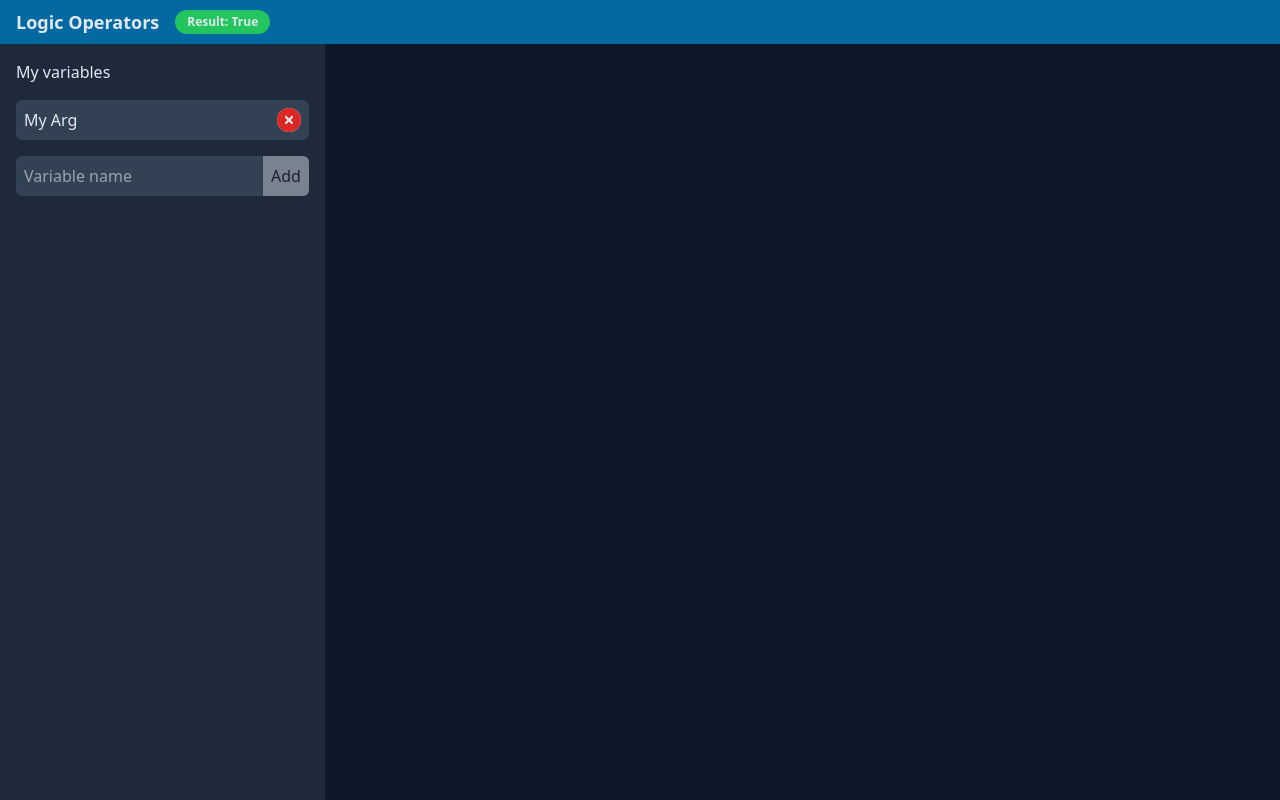
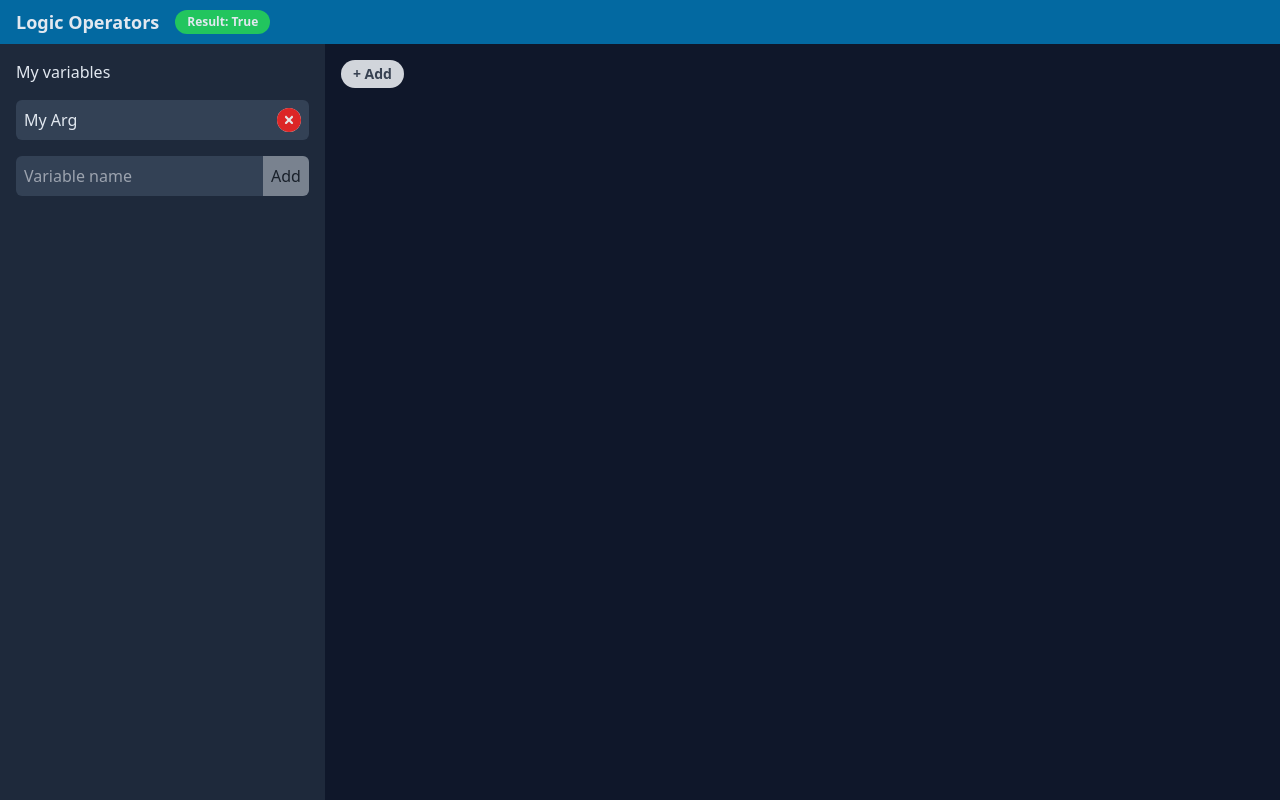
Before and after one commit to zFunx/logical-operators, a Next.js app: page / in a window 1280 px wide. Both pictures are taken after a click on the picture 439 px from the left and 64 px from the top of the page. Built offline with nearby package versions, Linux system fonts and the light colour scheme.

Commit message:
Add and or options

```diff
--- a/src/pages/index.js
+++ b/src/pages/index.js
@@ -5,6 +5,7 @@ import Nav from '@/components/Nav'
 import Variables from '@/components/Variables/Variables'
 // import Dropdown from '@/components/Dropdown/Dropdown'
 import Operation from '@/components/Operation/Operation'
+import Dropdown from '@/components/Dropdown/Dropdown'
 
 // Helpers
 import { createRandomId } from '@/lib/id'
@@ -143,23 +144,30 @@ export default function Home() {
   const createOp = (parentkey, operator) => {
     const tempOps = { ...ops };
     const tempResults = { ...results }
-    const newOpId = createRandomId();
+    const newOpId = parentkey ? createRandomId() : 'firstOp';
 
     tempOps[newOpId] = {
       operator,
       operands: [{ id: createRandomId(), val: false }, { id: createRandomId(), val: false }]
     }
 
-    tempOps[parentkey].operands.push({
-      id: createRandomId(),
-      op: newOpId
-    })
+    if (parentkey) {
+      tempOps[parentkey].operands.push({
+        id: createRandomId(),
+        op: newOpId
+      })
+    }
 
     tempResults[newOpId] = false
 
     setOps(tempOps)
     setResults(tempResults)
   }
+  // const initiateOP = () => {
+  //   setOps({
+
+  //   })
+  // }
 
   return (
     <div className="w-screen h-screen bg-slate-900 flex flex-col">
@@ -169,6 +177,13 @@ export default function Home() {
           <Variables variables={variables} setVariables={setVariables} />
         </div>
         {Object.keys(ops).length > 0 && <Operation parentkey="root" operatorKey="firstOp" {...ops.firstOp} ops={ops} variables={variables} result={results.firstOp} results={results} updateConstant={updateConstant} updateVar={updateVar} delOp={delOp} delArgOrConstant={delArgOrConstant} numOfOperandsInParent={3} createConstant={createConstant} createArg={createArg} createOp={createOp} updateOp={updateOp} />}
+        {Object.keys(ops).length == 0 && <div className="p-4">
+          <Dropdown options={['Constant', 'Argument', 'AND', 'OR']} label="+ Add"
+            createConstant={() => props.createConstant(props.operatorKey)}
+            createArg={() => props.createArg(props.operatorKey)}
+            createOp={(operator) => createOp(null, operator)}
+          />
+        </div>}
       </div>
     </div>
   )
```
